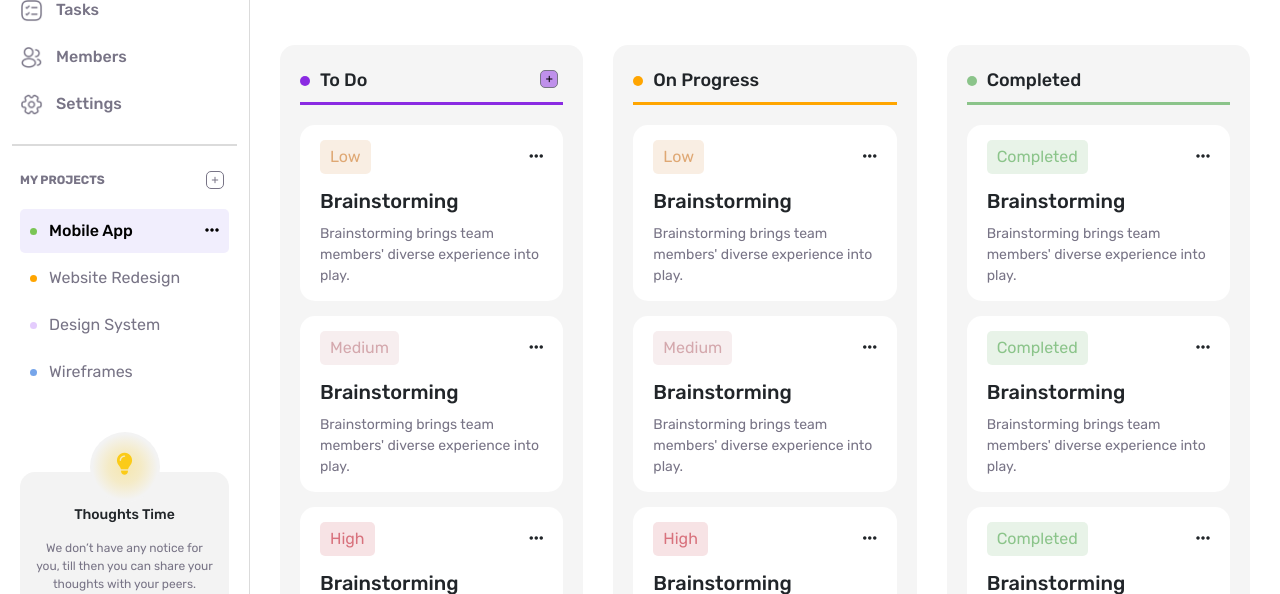
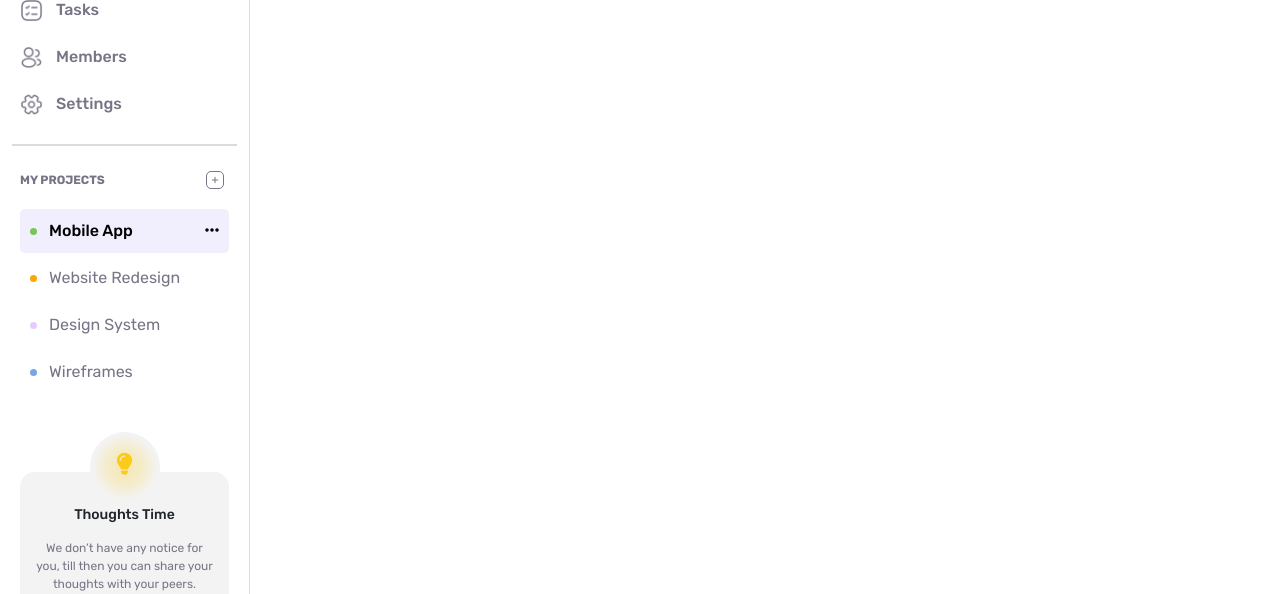
Before and after one commit to SanjaySokal/project-management, a React (Create React App) app in the folder frontend/: page / in a window 1280 px wide. Shown: the part 206-800 px from the top of the page. Built offline with nearby package versions, Linux system fonts and the light colour scheme.

Commit message:
working opn drag & drop

```diff
--- a/frontend/package.json
+++ b/frontend/package.json
@@ -7,6 +7,7 @@
     "@testing-library/react": "^13.4.0",
     "@testing-library/user-event": "^13.5.0",
     "react": "^18.2.0",
+    "react-beautiful-dnd": "^13.1.1",
     "react-dom": "^18.2.0",
     "react-router-dom": "^6.13.0",
     "react-scripts": "5.0.1",
--- a/frontend/src/Components/ItemStatus.jsx
+++ b/frontend/src/Components/ItemStatus.jsx
@@ -1,8 +1,11 @@
 import React from 'react'
+import { Draggable } from 'react-beautiful-dnd'
 
 const ItemStatus = (props) => {
     return (
-        <li>
+        <Draggable>
+            {(provided) => {
+                <li ref={provided.innerRef} {...provided.draggableProps} {...provided.dragHandleProps}>
                     <div className="top-btns">
                         <p className={`priority ${props.priority}`}>
                             {props.priority.charAt(0).toUpperCase() + props.priority.slice(1)}
@@ -16,6 +19,8 @@ const ItemStatus = (props) => {
                         </p>
                     </div>
                 </li>
+            }}
+        </Draggable>
     )
 }
 
--- a/frontend/src/Components/List.jsx
+++ b/frontend/src/Components/List.jsx
@@ -1,4 +1,5 @@
 import React from 'react'
+import { DragDropContext, Droppable } from "react-beautiful-dnd"
 import ToDo from './ToDo'
 import OnProgress from './OnProgress'
 import Completed from './Completed'
@@ -6,9 +7,35 @@ import Completed from './Completed'
 const List = () => {
     return (
         <div className="list">
-            <ToDo />
-            <OnProgress />
-            <Completed />
+            <DragDropContext onDragEnd={() => { }}>
+                <Droppable droppableId='todo'>
+                    {
+                        (provided) => {
+                            <div ref={provided.innerRef} {...provided.droppableProps}>
+                                <ToDo />
+                            </div>
+                        }
+                    }
+                </Droppable>
+                <Droppable droppableId='progress'>
+                    {
+                        (provided) => {
+                            <div ref={provided.innerRef} {...provided.droppableProps}>
+                                <OnProgress />
+                            </div>
+                        }
+                    }
+                </Droppable>
+                <Droppable droppableId='completed'>
+                    {
+                        (provided) => {
+                            <div ref={provided.innerRef} {...provided.droppableProps}>
+                                <Completed />
+                            </div>
+                        }
+                    }
+                </Droppable>
+            </DragDropContext>
         </div>
     )
 }
```
Also changed, not shown: 1 other file (tests, documents, lock files or other folders). Lines whose indentation alone changed are shown as unchanged.
